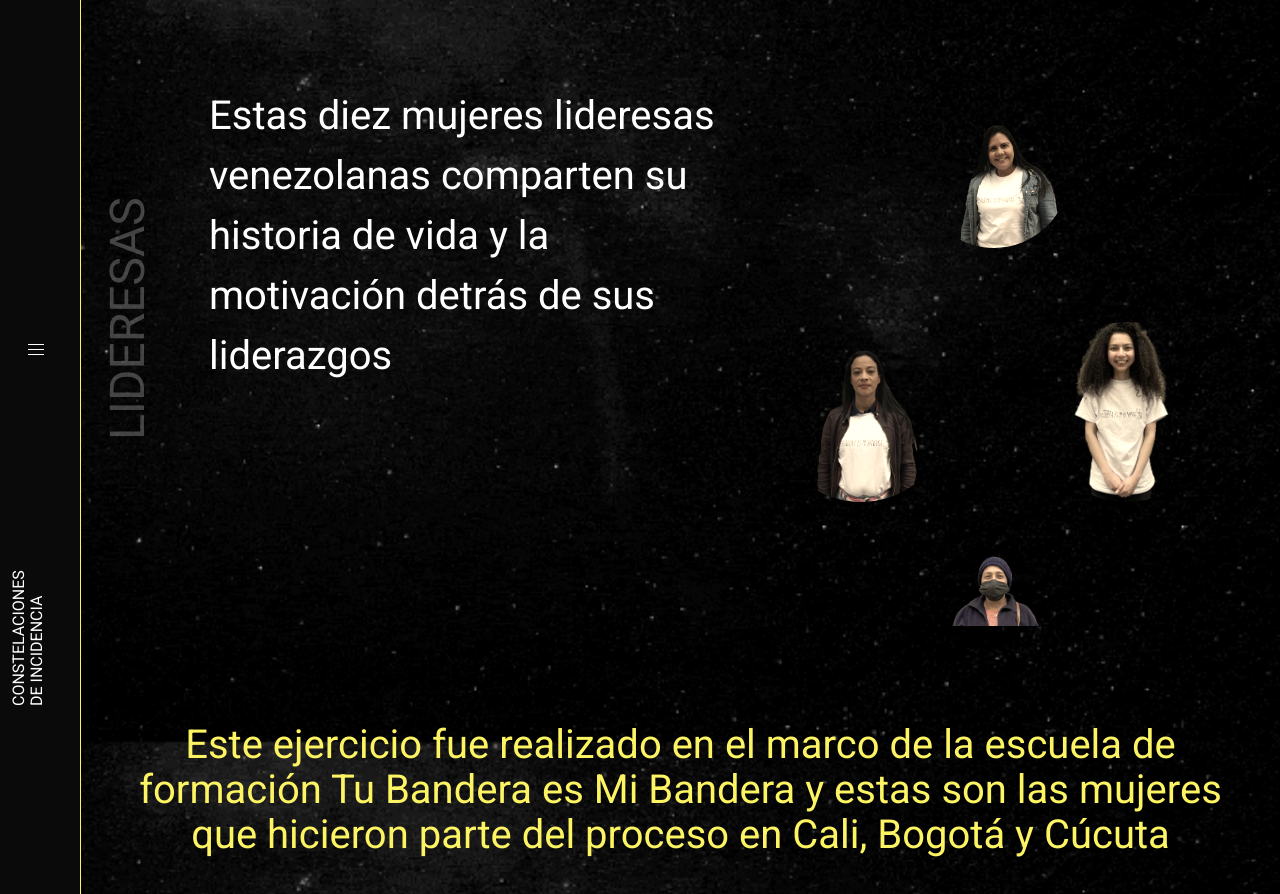
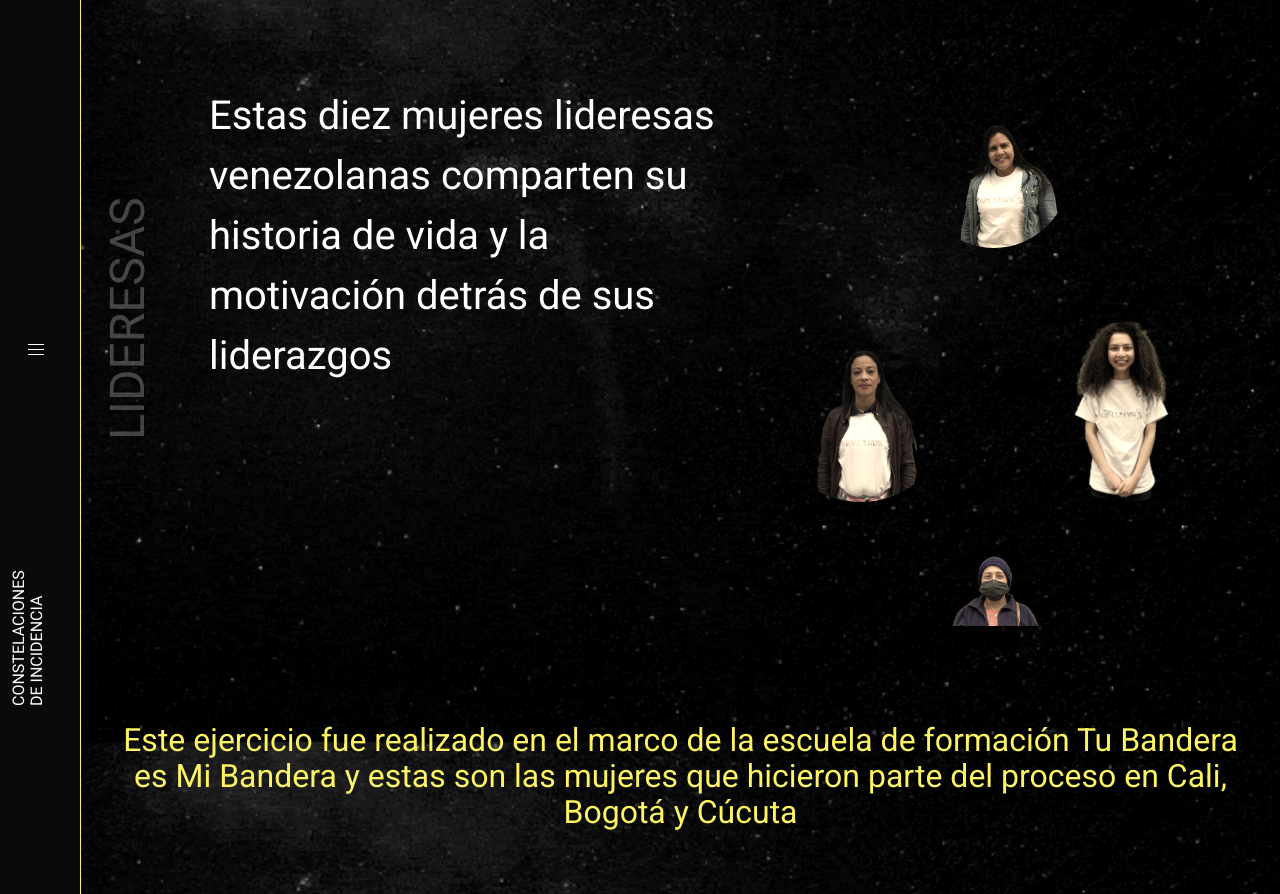
Before and after one commit to DemocraciaEnRed/constelaciones-web, a Gatsby site: page /mujeres in a window 1280 px wide. Shown: the part 58-952 px from the top of the page. Built offline with nearby package versions, Linux system fonts and the light colour scheme; Gatsby itself is replaced by a stand-in of ours; a web font is replaced by a local one.

Commit message:
cambios font size

```diff
--- a/src/pages/mujeres.js
+++ b/src/pages/mujeres.js
@@ -82,7 +82,7 @@ const Mujeres = () => {
                     </div>
                 </div>
                 <div className="container has-text-centered">
-                <h3 className="title is-size-2-tablet is-size-4-mobile mb-6 pb-6 has-text-primary">Este ejercicio fue realizado en el marco de la escuela de formación Tu Bandera es Mi Bandera y estas son las mujeres que hicieron parte del proceso en Cali, Bogotá y Cúcuta</h3>
+                <h3 className="title is-size-3-tablet is-size-4-mobile mb-6 pb-6 has-text-primary">Este ejercicio fue realizado en el marco de la escuela de formación Tu Bandera es Mi Bandera y estas son las mujeres que hicieron parte del proceso en Cali, Bogotá y Cúcuta</h3>
                     <div className="columns is-multiline mt-6">
                         {
                           [...mujeresData].reverse().map(({node: { imagen, title } }) => {
```
